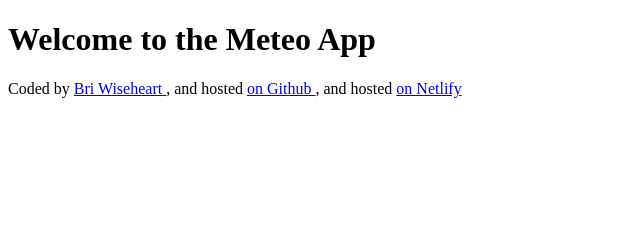
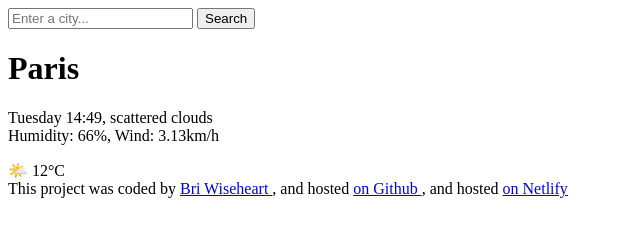
Before and after one commit to Bgunn0/Weather_App, a plain HTML site: page index.html in a window 1280 px wide. Shown: the whole page, without its empty margins (0-640 px from the left). Drawn offline with Linux system fonts and the light colour scheme.

Commit message:
Added the HTML project

```diff
--- a/index.html
+++ b/index.html
@@ -7,9 +7,26 @@
     <title>Meteo App</title>
   </head>
   <body>
-    <h1>Welcome to the Meteo App</h1>
+    <header>
+      <form>
+        <input type="search" placeholder="Enter a city..." required />
+        <input type="submit" value="Search" />
+      </form>
+    </header>
+    <main>
+      <div>
+        <h1>Paris</h1>
+        <p>
+          Tuesday 14:49, scattered clouds
+          <br />
+          Humidity: 66%, Wind: 3.13km/h
+        </p>
+      </div>
+      <div>🌤️ 12°C</div>
+    </main>
+
     <footer>
-      Coded by
+      This project was coded by
       <a href="https://github.com/Bgunn0" target="_blank"> Bri Wiseheart </a>,
       and hosted
       <a href="https://github.com/Bgunn0/Weather_App" target="_blank">
```
